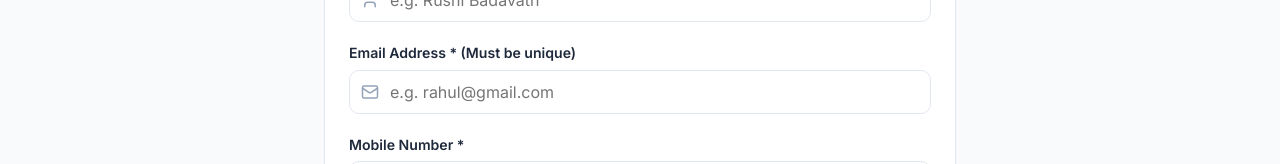
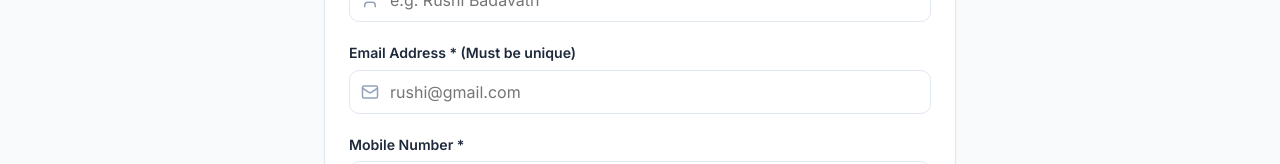
Before and after one commit to jobmelatkrcet/jobmela, a React (Vite) app in the folder frontend/: page /register in a window 1280 px wide. Shown: the part 400-564 px from the top of the page. Built offline with nearby package versions, Linux system fonts and the light colour scheme; no server answers.

Commit message:
Update registration email placeholder to rushi@gmail.com

```diff
--- a/frontend/src/pages/student/StudentRegisterPage.jsx
+++ b/frontend/src/pages/student/StudentRegisterPage.jsx
@@ -337,7 +337,7 @@ const StudentRegisterPage = () => {
                   name="email"
                   type="email"
                   className="form-control"
-                  placeholder="e.g. rahul@gmail.com"
+                  placeholder="rushi@gmail.com"
                   value={formData.email}
                   onChange={handleChange}
                   style={{ paddingLeft: '2.5rem' }}
```
